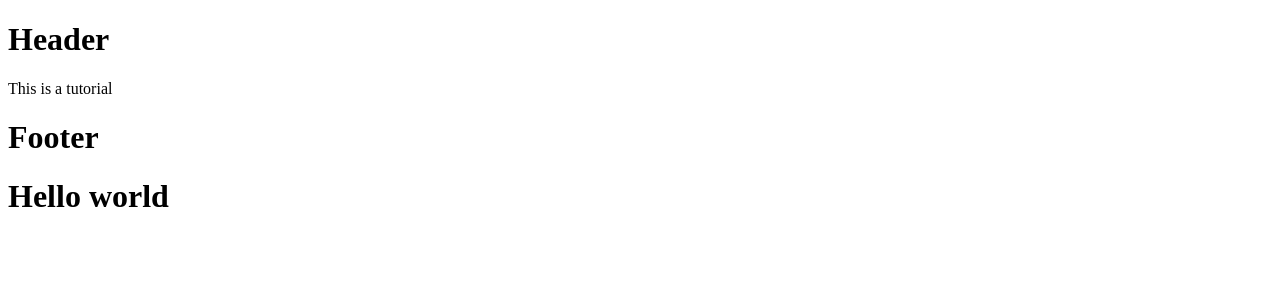
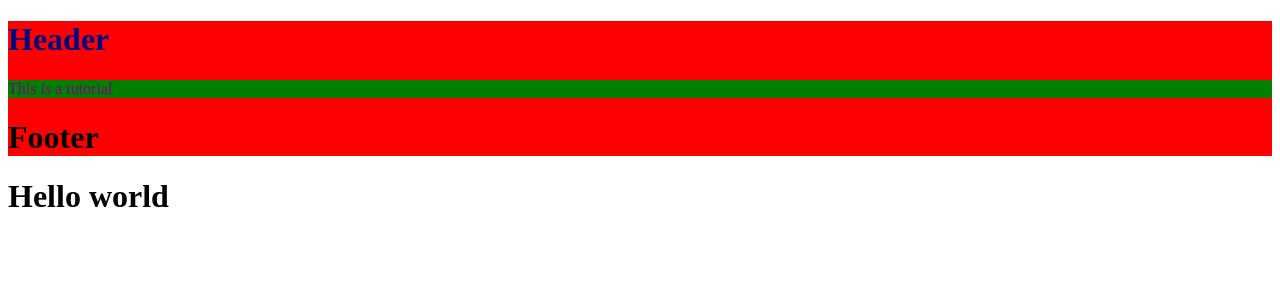
Before and after one commit to VaibhavKAchegave/React-Course, a React (Create React App) app in the folder react_course/: page / in a window 1280 px wide. Shown: the top 300 px of the page. Built offline with nearby package versions, Linux system fonts and the light colour scheme.

Commit message:
inline styles and external styles

```diff
--- a/react_course/src/App.js
+++ b/react_course/src/App.js
@@ -1,8 +1,3 @@
-// import Header from "./components/Header";
-
-// import { Header,Footer } from "./components/Header";
-
-// import Header, {Footer} from "./components/Header";
 import Header from "./components/Header";
 
 function App() {
@@ -10,7 +5,6 @@ function App() {
    <div>
       <Header/>
       <h1>Hello world</h1>
-      {/* <Footer/> */}
    </div>
   );
 }
--- a/react_course/src/components/Header.jsx
+++ b/react_course/src/components/Header.jsx
@@ -1,40 +1,17 @@
-// function Header(){
-// }
+
 
 import Footer from "./Footer";
-
+import './header.css';
 const Header=()=>{
     return(
-        // <>
-        //     <h1>Header</h1>
-        //     <p>This is a tutorial</p>
-        // </>
-        <div>
-             <h1>Header</h1>
-             <p>This is a tutorial</p>
+        <div className="header">
+             <h1 id="topic">Header</h1>
+             {/* inline style */}
+             <p style={{color:"purple",backgroundColor:"green"}}>This is a tutorial</p>
              <Footer/>
         </div>
     )
 }
 
-// const header=()=>{
-//     return(
-//         <h1>Header</h1>
-//     )
-// }
-
-// const Footer=()=>{
-//     return(
-//         <h1>Footer</h1>
-//     )
-// }
-
-// export default Header;
-
-// export {Header,Footer};
 
 export default Header;
-
-// export default header;
-
-// export {Footer};
--- /dev/null
+++ b/react_course/src/components/header.css
@@ -0,0 +1,6 @@
+.header{
+    background-color: red;
+}
+#topic{
+    color: navy;
+}
```
